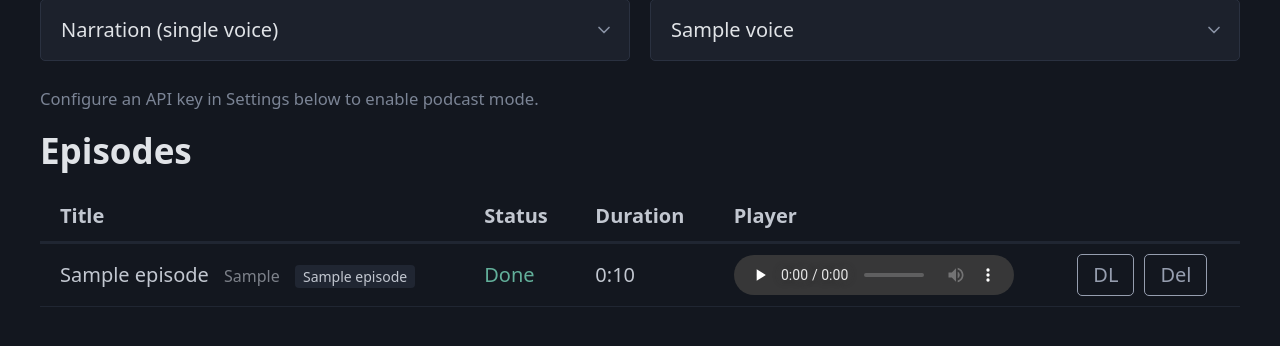
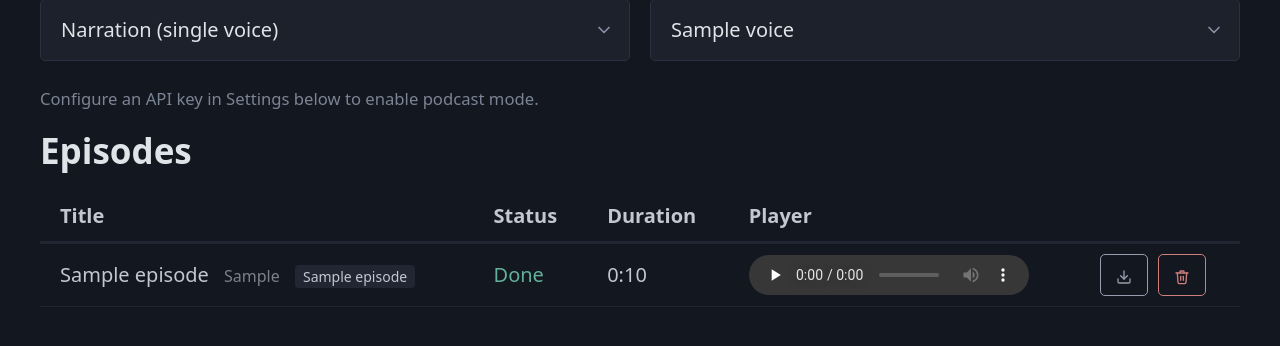
Before and after one commit to Nicolasara/bookstack-podcast, a FastAPI app: template app/templates/index.html in a window 1280 px wide. Shown: the part 259-605 px from the top of the page. Run offline with FastAPI, Linux system fonts and the light colour scheme; the template is opened without the code that fills it: most values are stand-ins (such as "Sample title", 1, 10 or a date in 2020); parts of the project's set-up code (start-up, migrations or seed data) failed here and were passed over; some libraries are stand-ins or nearby versions.

Commit message:
Replace DL/Del text buttons with download and trash icons
Co-Authored-By: Claude Opus 4.6 (1M context) <noreply@anthropic.com>

```diff
--- a/app/templates/index.html
+++ b/app/templates/index.html
@@ -28,6 +28,8 @@
         .status-error { color: var(--pico-del-color); }
         .status-pending { opacity: 0.7; }
         .convert-btn { margin: 0; padding: 0.25rem 0.75rem; }
+        .btn-delete { color: var(--pico-del-color); border-color: var(--pico-del-color); }
+        .btn-delete:hover { background: var(--pico-del-color); color: var(--pico-background-color); }
         .mode-badge {
             font-size: 0.7em;
             padding: 0.1rem 0.4rem;
@@ -129,10 +131,14 @@
                             <div class="actions">
                                 {% if ep.status == "done" and ep.audio_filename %}
                                 <a href="/audio/{{ ep.audio_filename }}" download
-                                   role="button" class="outline secondary convert-btn">DL</a>
+                                   role="button" class="outline secondary convert-btn" title="Download">
+                                    <svg width="16" height="16" viewBox="0 0 24 24" fill="none" stroke="currentColor" stroke-width="2" stroke-linecap="round" stroke-linejoin="round"><path d="M21 15v4a2 2 0 0 1-2 2H5a2 2 0 0 1-2-2v-4"/><polyline points="7 10 12 15 17 10"/><line x1="12" y1="15" x2="12" y2="3"/></svg>
+                                </a>
                                 {% endif %}
-                                <button class="outline secondary convert-btn"
-                                        onclick="deleteEpisode({{ ep.id }})">Del</button>
+                                <button class="outline convert-btn btn-delete" title="Delete"
+                                        onclick="deleteEpisode({{ ep.id }})">
+                                    <svg width="16" height="16" viewBox="0 0 24 24" fill="none" stroke="currentColor" stroke-width="2" stroke-linecap="round" stroke-linejoin="round"><polyline points="3 6 5 6 21 6"/><path d="M19 6l-1 14a2 2 0 0 1-2 2H8a2 2 0 0 1-2-2L5 6"/><path d="M10 11v6"/><path d="M14 11v6"/><path d="M9 6V4a1 1 0 0 1 1-1h4a1 1 0 0 1 1 1v2"/></svg>
+                                </button>
                             </div>
                         </td>
                     </tr>
```
